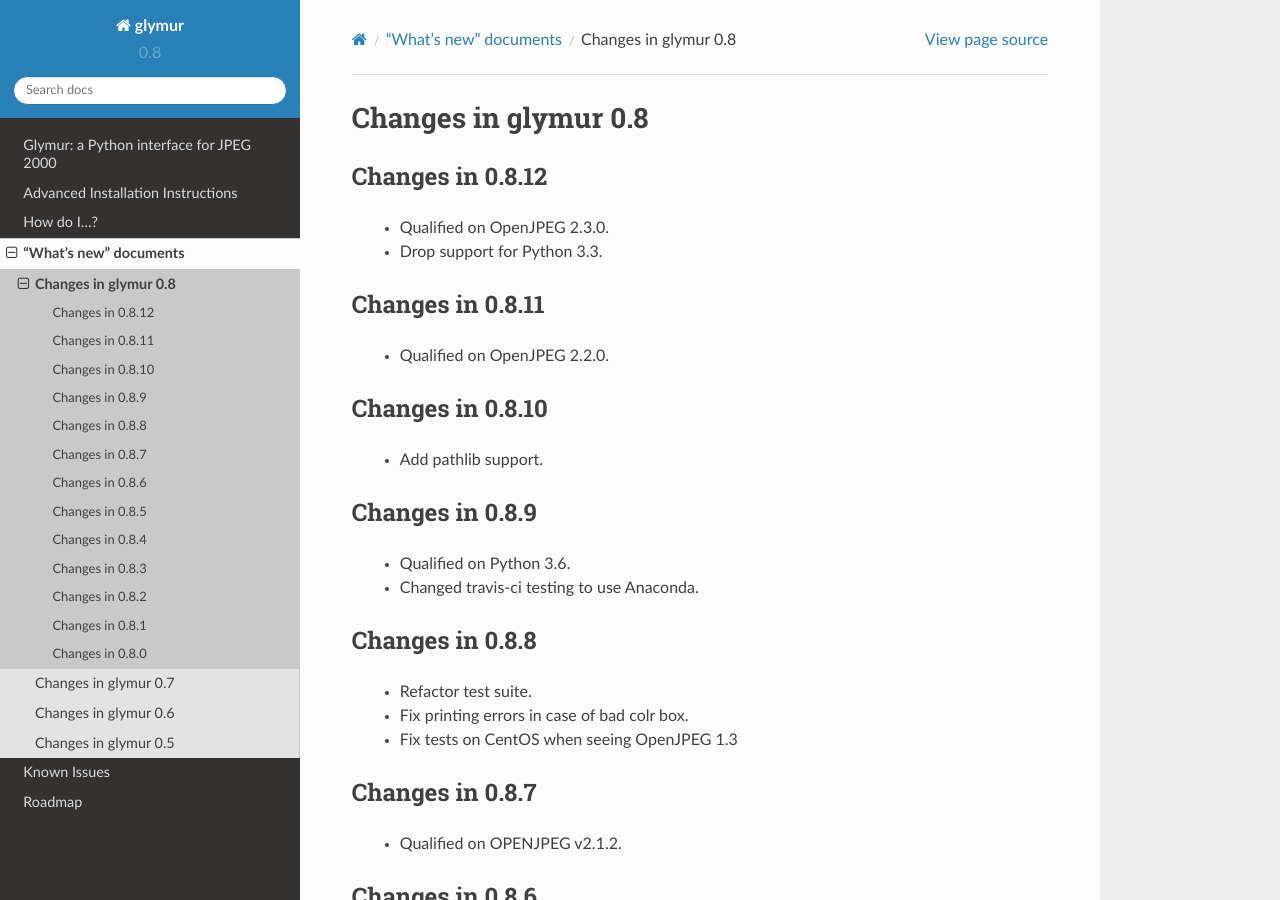
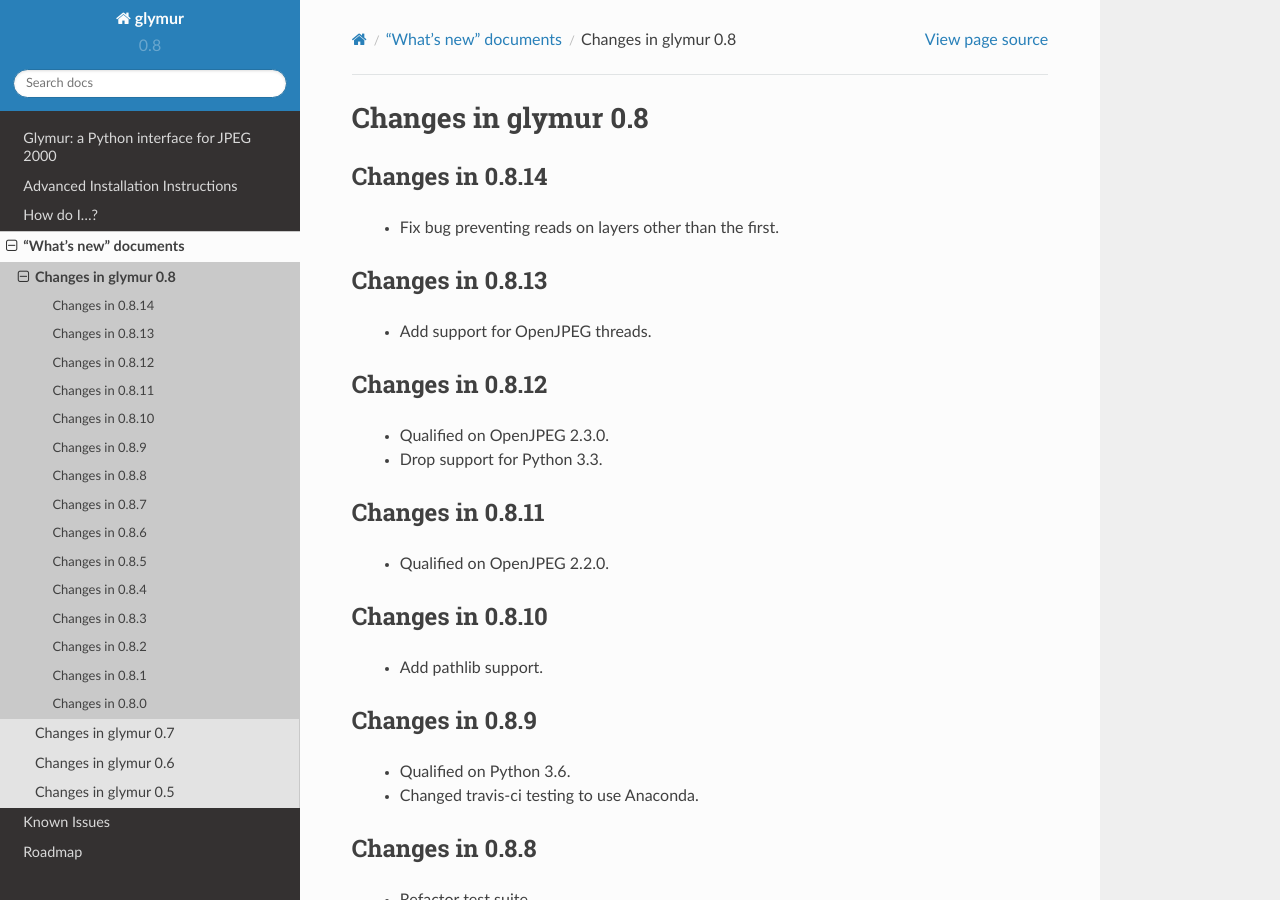
Before and after one commit to quintusdias/glymur, a Sphinx documentation site: the page built from docs/source/whatsnew/0.8.rst, in a window 1280 px wide and 900 px high. Built offline with Sphinx 7.4.7 and the Read the Docs theme 2.0.0, drawn with Linux system fonts in a browser that asks for light colours.

Commit message:
Update documentation for release

```diff
--- a/docs/source/whatsnew/0.8.rst
+++ b/docs/source/whatsnew/0.8.rst
@@ -1,6 +1,14 @@
 =====================
 Changes in glymur 0.8
 =====================
+
+Changes in 0.8.14
+=================
+    * Fix bug preventing reads on layers other than the first.
+
+Changes in 0.8.13
+=================
+    * Add support for OpenJPEG threads.
 
 Changes in 0.8.12
 =================
```
